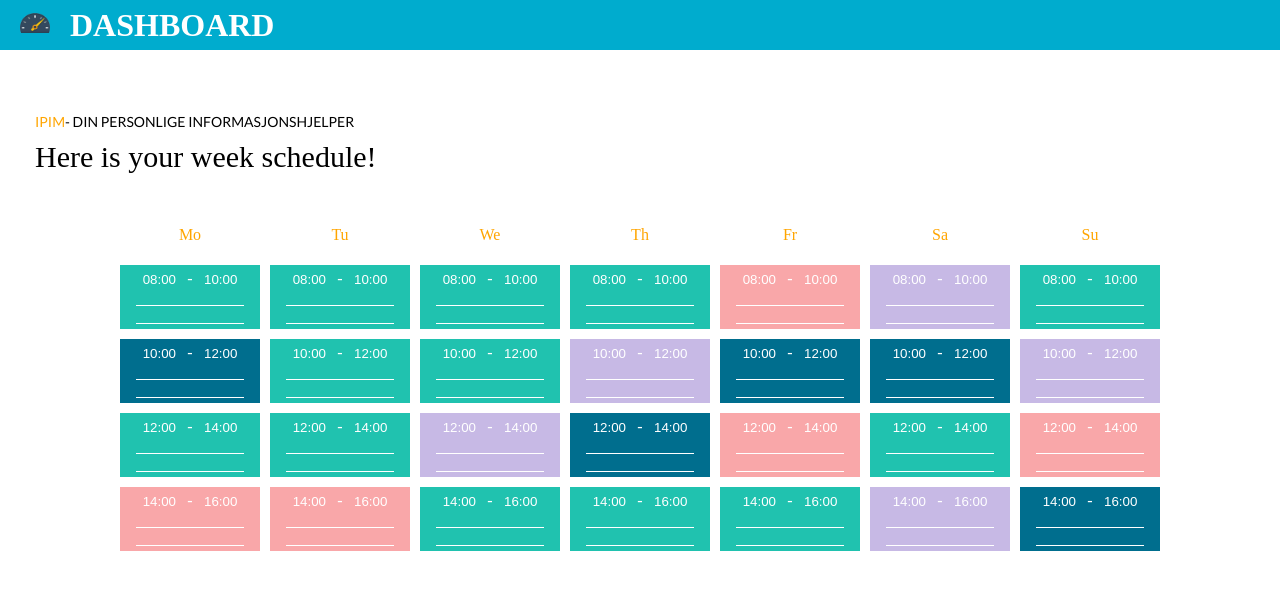
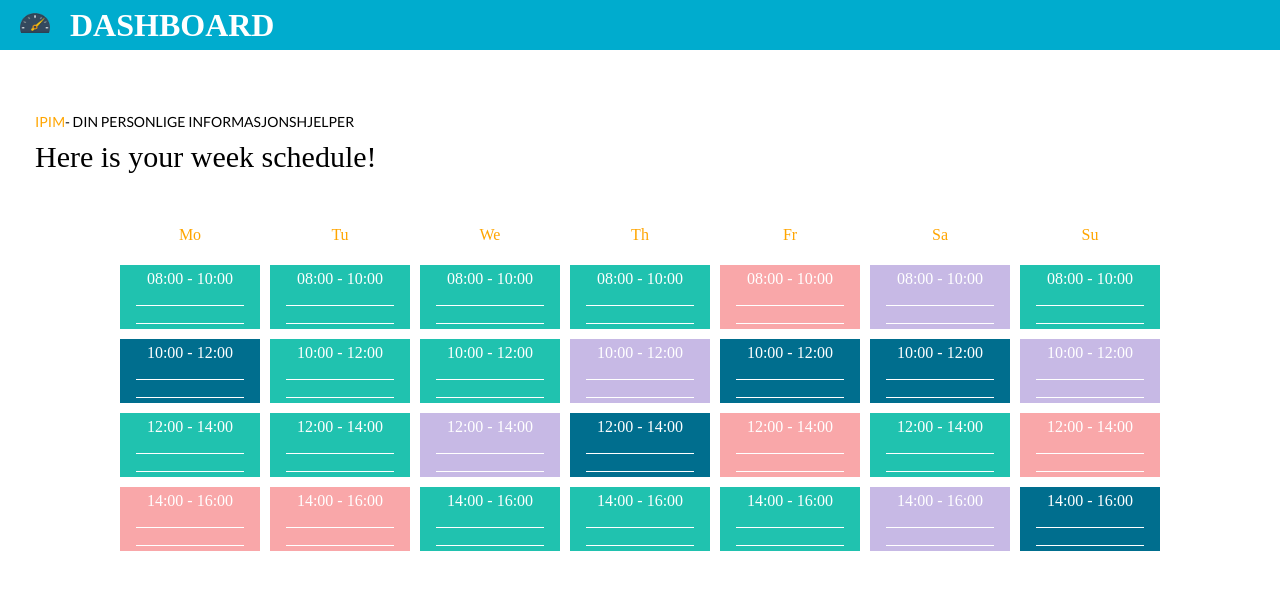
Before and after one commit to mayhelenrs/it2810-webutvikling-h17-prosjekt-3-group-50, a React (Create React App) app in the folder website/: page /schedule in a window 1280 px wide. Shown: the top 590 px of the page. Built offline with nearby package versions, Linux system fonts and the light colour scheme; a web font is replaced by a local one.

Commit message:
change interval from input to text

```diff
--- a/website/src/components/schedule/Slot.jsx
+++ b/website/src/components/schedule/Slot.jsx
@@ -13,19 +13,15 @@ export class Slot extends React.Component {
         };
 
 
-        this.onIntervalChange = this.onIntervalChange.bind(this);
-        this.generateNewEvent = this.generateNewEvent.bind(this);
     }
 
     render() {
         return (
             <div className={"slot"} style={{backgroundColor: '' + this.state.color}}>
                 <div>
-                    <input className={"slot-interval slot-interval-start"} value={this.state.interval[0]}
-                           onChange={this.onIntervalChange}/>
-                    -
-                    <input className={"slot-interval slot-interval-end"} value={this.state.interval[1]}
-                           onChange={this.onIntervalChange}/>
+                     <span className={"slot-interval"}>
+                        {this.state.interval[0]} - {this.state.interval[1]}
+                    </span>
                 </div>
                 {
                     this.generateNewEvent()
@@ -42,35 +38,13 @@ export class Slot extends React.Component {
         return <Event day={this.props.day} slotId={this.props.id} id={this.i}/>
     }
 
-    /**
-     * updates the itnerval in the Slot. This is done by updating the current state with the new itnerval values.
-     * @param target the input field that is changed (targeted)
-     */
-    onIntervalChange({target}) {
-
-        let classNames = target.className.split(" ");
-        let tempInterval = [];
-        if (classNames[1] === "slot-interval-start") {
-            tempInterval.push(target.value);
-            tempInterval.push(this.state.interval[1]);
-
-        } else {
-            tempInterval.push(this.state.interval[0]);
-            tempInterval.push(target.value);
-        }
-        this.setState({color: this.state.color, interval: tempInterval});
-
-    }
 
     /**
      * Runs each time the component is updated, saving the state to local storage using our LocalStorage-function if
      * the interval values are valid
      */
     componentDidUpdate() {
-        if (new RegExp(/^([0-1]?[0-9]|2[0-3]):[0-5][0-9]/).test(this.state.interval[0])
-            && new RegExp(/^([0-1]?[0-9]|2[0-3]):[0-5][0-9]/).test(this.state.interval[1])) {
-            LocalStorage.save(this.getSaveName(), {color: this.state.color, interval: this.state.interval});
-        }
+        LocalStorage.save(this.getSaveName(), {color: this.state.color});
     }
 
 
@@ -82,9 +56,9 @@ export class Slot extends React.Component {
     componentDidMount() {
         LocalStorage.load(this.getSaveName(), (data) => {
             this.setState((prevState) => {
-                return {...prevState, color: data.color, interval: data.interval};
+                return {...prevState, color: data.color};
             });
-        }, {color: this.state.color, interval: this.state.interval});
+        }, {color: this.state.color});
     }
 
     // returns the key that will be searched for/saved to in local storage
```
